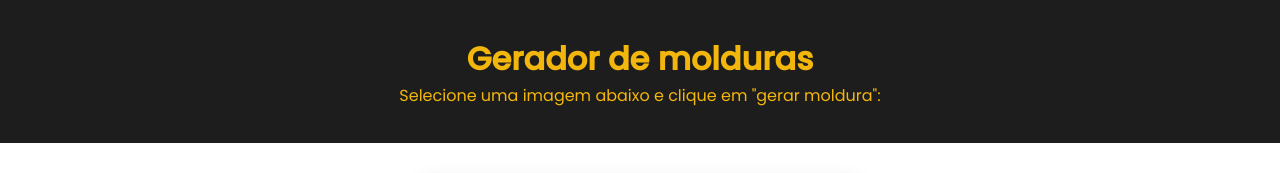
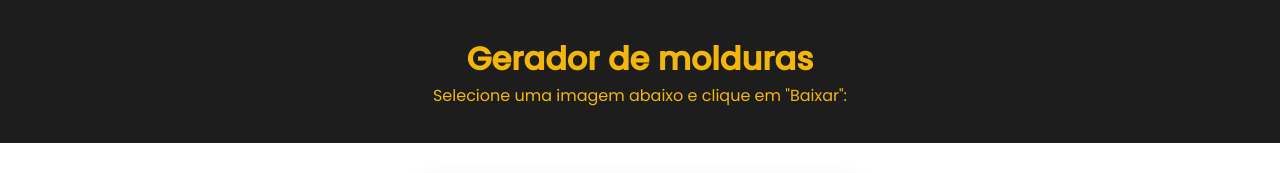
Before and after one commit to ThiagoPffer/projeto-espaco-vip, a plain HTML site: page index.html in a window 1280 px wide. Shown: the top 173 px of the page. Drawn offline with Linux system fonts and the light colour scheme.

```diff
--- a/index.html
+++ b/index.html
@@ -13,7 +13,7 @@
 <body>
     <header>
         <h1>Gerador de molduras</h1>
-        <p>Selecione uma imagem abaixo e clique em "gerar moldura":</p>
+        <p>Selecione uma imagem abaixo e clique em "Baixar":</p>
     </header>
     <main>
         <button id="select-image" class="default-button--filled d-width">
```
